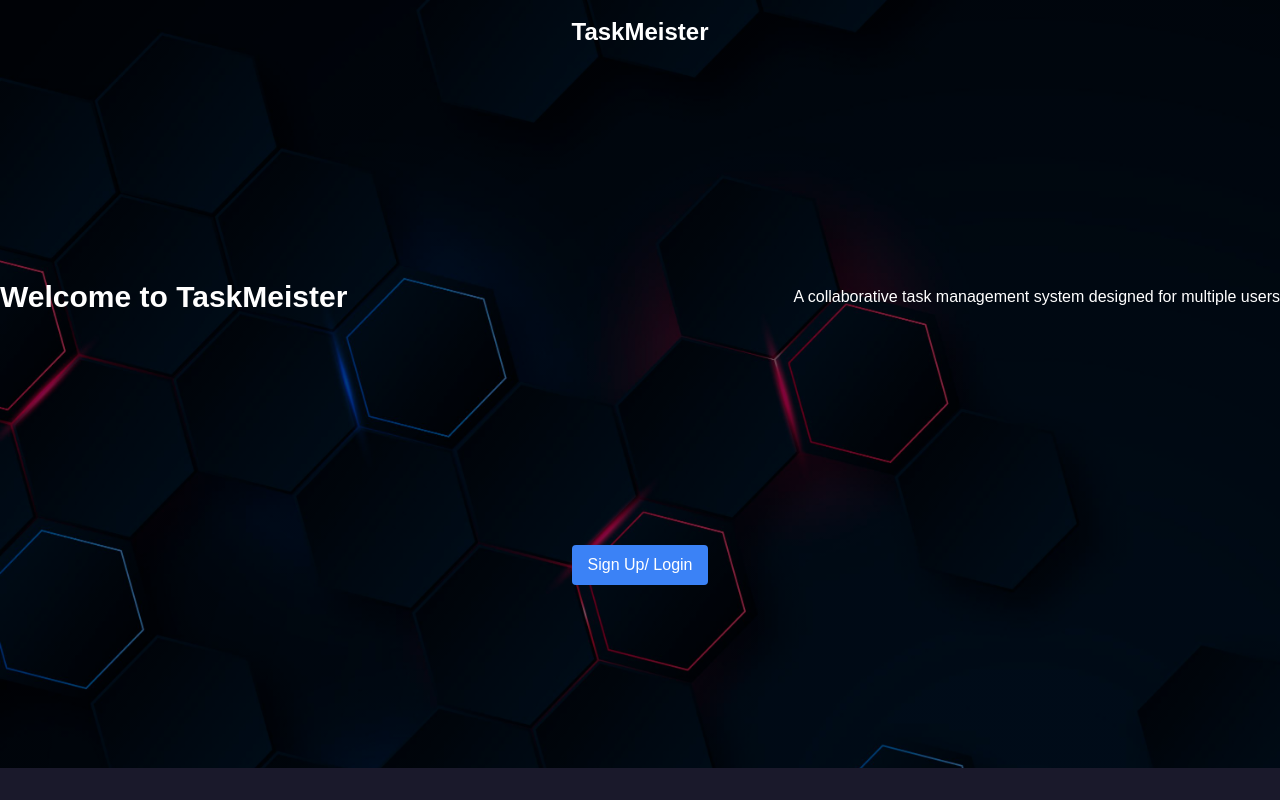
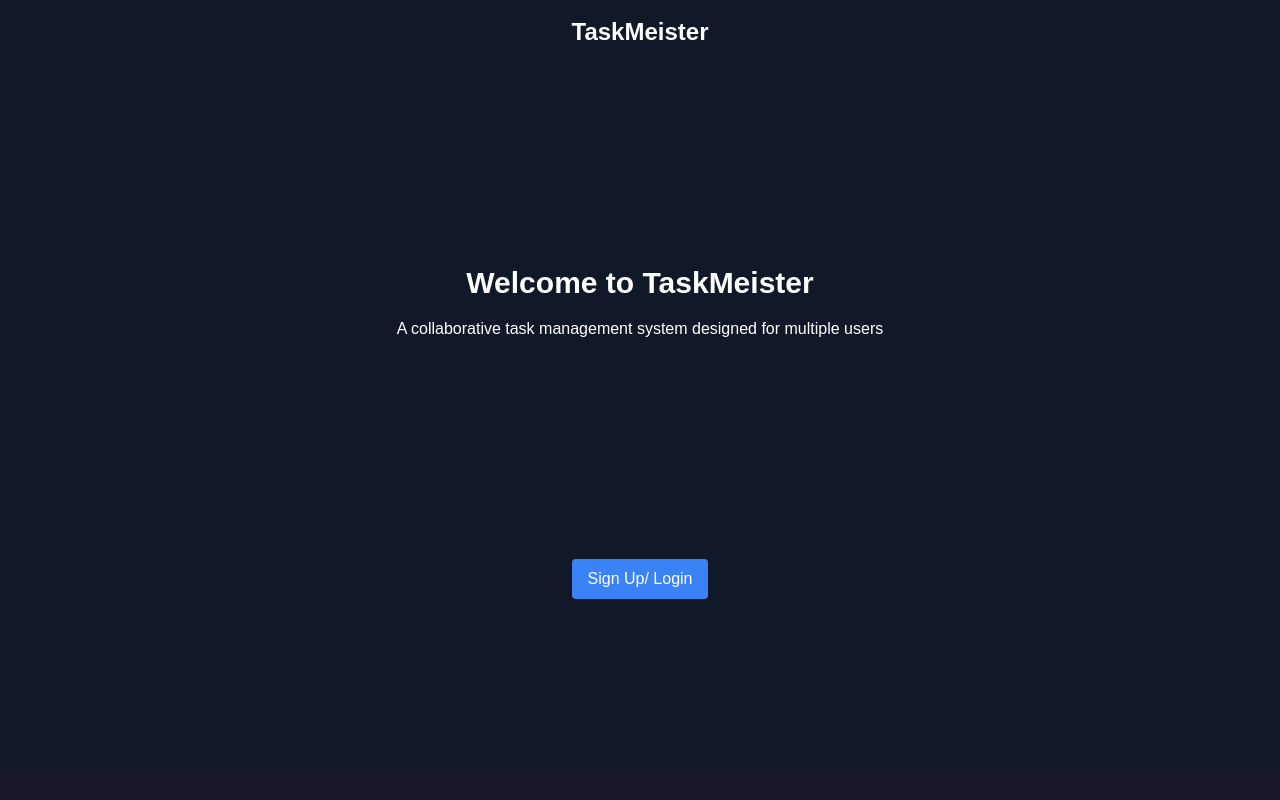
Before and after one commit to echen9870/cmsc447project, a React (Vite) app in the folder client/: page / in a window 1280 px wide. Built offline with nearby package versions, Linux system fonts and the light colour scheme.

Commit message:
LandingPage changes

```diff
--- a/client/src/pages/LandingPage.tsx
+++ b/client/src/pages/LandingPage.tsx
@@ -24,18 +24,20 @@ const LandingPage = ({ onLogin }: Props) => {
   return (
     <div
       className="min-h-screen flex flex-col justify-between text-white bg-gray-900 h-screen relative"
-      style={{ backgroundImage: `linear-gradient(rgba(0, 0, 0, .5), rgba(0, 0, 0, .5)), url(${backgroundImage})`, backgroundSize: 'cover' }}
+
     >
       <header className=" text-center py-4">
         <h1 className="text-2xl font-bold">TaskMeister</h1>
       </header>
 
-      <section className="container mx-auto text-center my-8">
-        <h2 className="text-3xl font-semibold mb-4 ">Welcome to TaskMeister</h2>
-        <p className="text-white mb-4">
-          A collaborative task management system designed for multiple users
-        </p>
-      </section>
+      <section className="container mx-auto flex justify-center items-center my-8">
+    <div className="text-center px-4">
+      <h2 className="text-3xl font-semibold mb-4">Welcome to TaskMeister</h2>
+      <p className="text-white mb-4">
+        A collaborative task management system designed for multiple users
+      </p>
+    </div>
+  </section>
       <button
         className="bg-blue-500 text-white py-2 px-4 rounded hover:bg-blue-600 mx-auto max-w-md"
         onClick={openModal}
```
